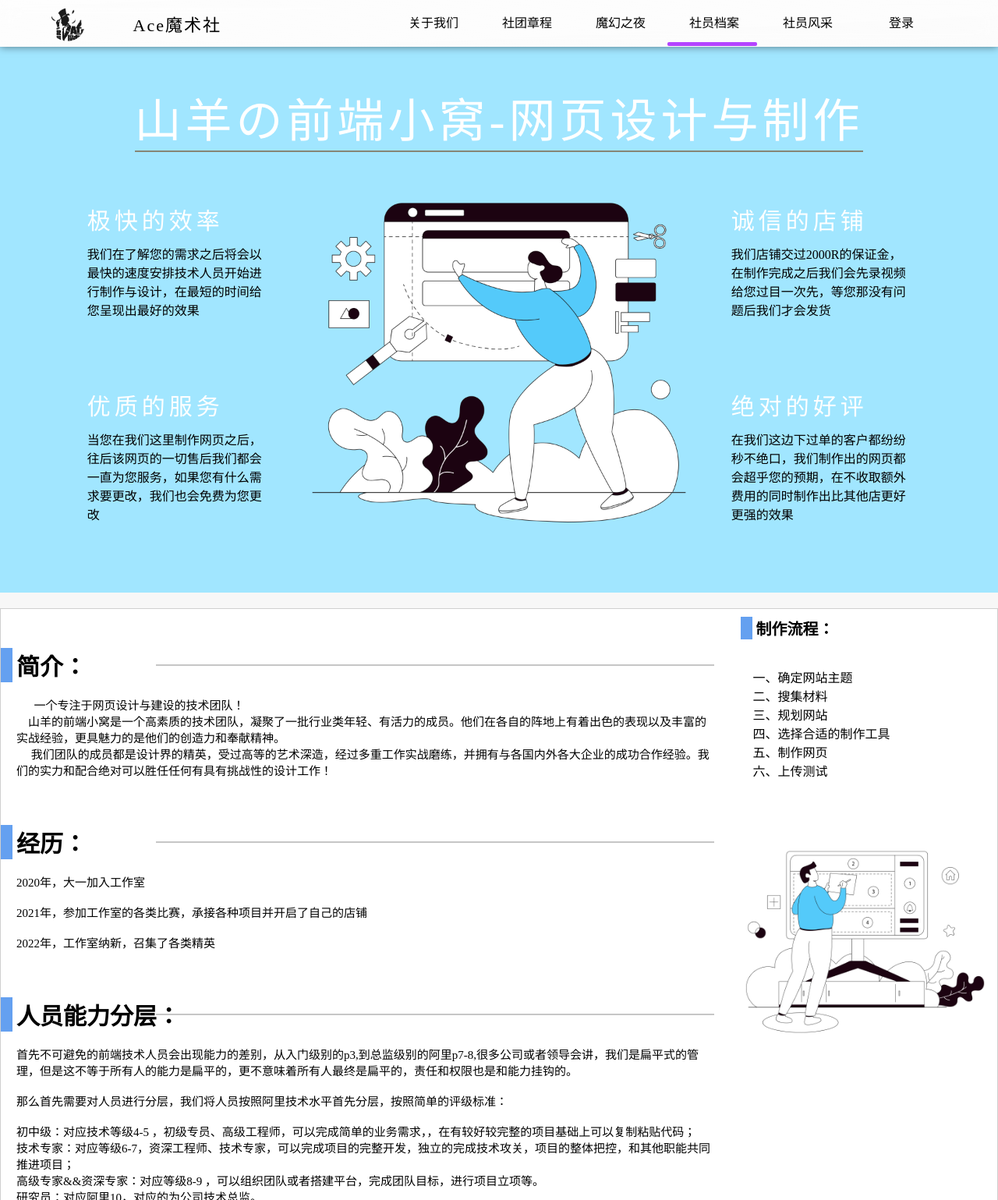
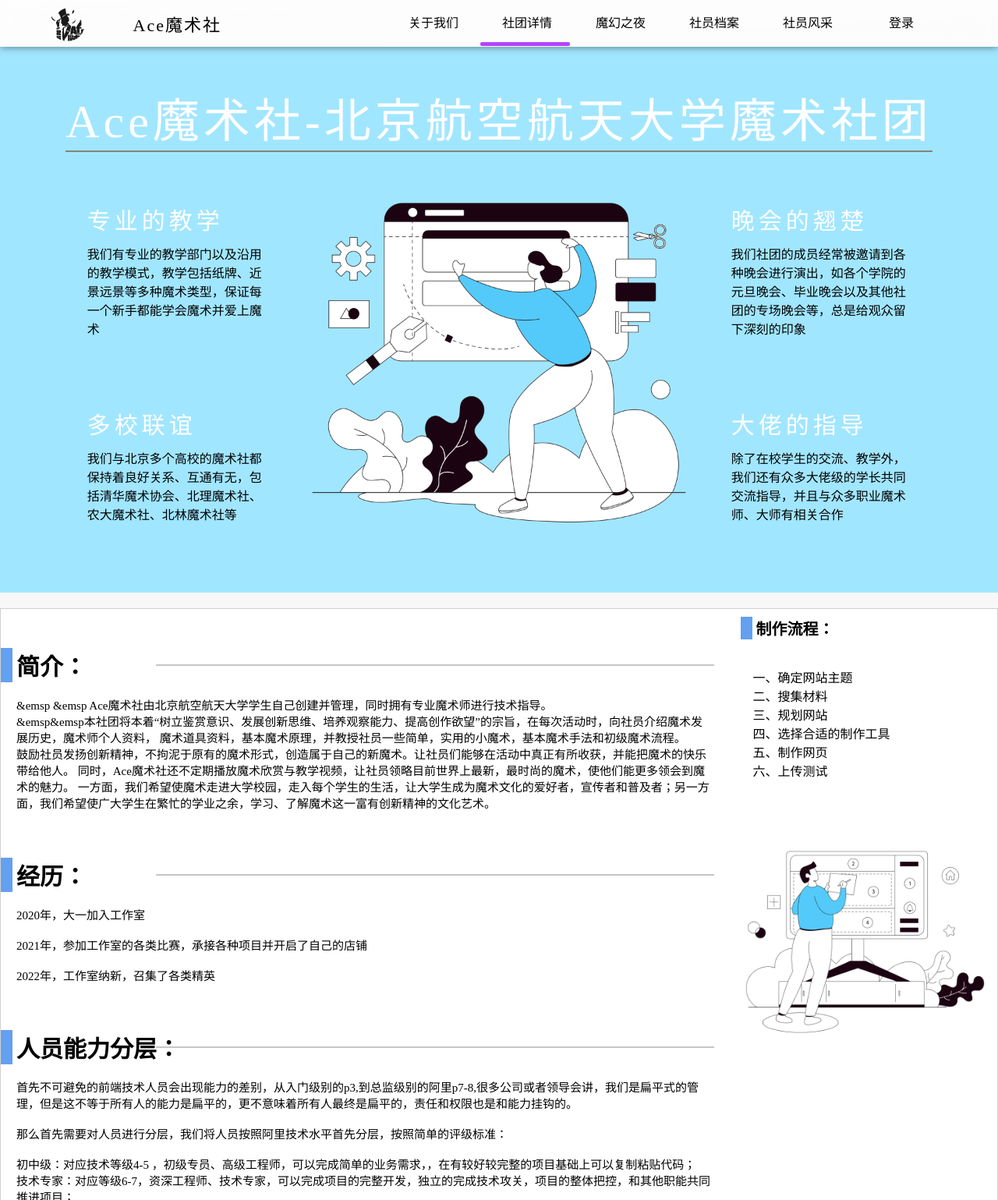
Before and after one commit to BUAA-AceMagic/BUAA-AceMagic.github.io, a plain HTML site: page details.html in a window 1280 px wide. Shown: the top 1539 px of the page at 78% size. Drawn offline with Linux system fonts and the light colour scheme; a web font is replaced by a local one.

Commit message:
完成了部分details

```diff
--- a/make.html
+++ b/details.html
@@ -5,13 +5,13 @@
   <meta charset="UTF-8">
   <meta http-equiv="X-UA-Compatible" content="IE=edge">
   <meta name="viewport" content="width=device-width, initial-scale=1.0">
-  <title>网页制作</title>
+  <title>社团详情</title>
   <link rel="stylesheet" href="./css/nav.css">
   <link rel="stylesheet" href="./css/all.css">
   <link rel="shortcut icon" href="./image/logo.png" type="image/x-icon"/>
   <style>
       body .shell-main-nav ul .nav-box {
-          left: 360px;
+          left: 120px;
       }
 
       body .shell-main {
@@ -225,7 +225,7 @@
         </div>
         <ul>
           <li><a href="./index.html">关于我们</a></li>
-          <li><a href="./make.html">社团章程</a></li>
+          <li><a href="./details.html">社团详情</a></li>
           <li><a href="./timeline.html">魔幻之夜</a></li>
           <li><a href="./painter.html">社员档案</a></li>
           <li><a href="./Template.html">社员风采</a></li>
@@ -235,28 +235,29 @@
       </div>
   </div>
   <header>
-    <h2>山羊の前端小窝-网页设计与制作</h2>
+    <h2>Ace魔术社-北京航空航天大学魔术社团</h2>
     <!-- <p>只做最优质的产品</p> -->
     <div class="h-b">
       <div class="h-b-l">
         <div class="h-b-l-h">
-          <p>极快的效率</p>
-          <span>我们在了解您的需求之后将会以最快的速度安排技术人员开始进行制作与设计，在最短的时间给您呈现出最好的效果</span>
+          <p>专业的教学</p>
+          <span>我们有专业的教学部门以及沿用的教学模式，教学包括纸牌、近景远景等多种魔术类型，保证每一个新手都能学会魔术并爱上魔术</span>
         </div>
         <div class="h-b-l-b">
-          <p>优质的服务</p>
-          <span>当您在我们这里制作网页之后，往后该网页的一切售后我们都会一直为您服务，如果您有什么需求要更改，我们也会免费为您更改</span>
+          <p>多校联谊</p>
+          <span>我们与北京多个高校的魔术社都保持着良好关系、互通有无，包括清华魔术协会、北理魔术社、农大魔术社、北林魔术社等</span>
         </div>
       </div>
       <img src="./image/网站设计.png" alt="">
+<!--      <img src="./image/details/part1.png" alt="">-->
       <div class="h-b-r">
         <div class="h-b-r-h">
-          <p>诚信的店铺</p>
-          <span>我们店铺交过2000R的保证金，在制作完成之后我们会先录视频给您过目一次先，等您那没有问题后我们才会发货</span>
+          <p>晚会的翘楚</p>
+          <span>我们社团的成员经常被邀请到各种晚会进行演出，如各个学院的元旦晚会、毕业晚会以及其他社团的专场晚会等，总是给观众留下深刻的印象</span>
         </div>
         <div class="h-b-r-b">
-          <p>绝对的好评</p>
-          <span>在我们这边下过单的客户都纷纷秒不绝口，我们制作出的网页都会超乎您的预期，在不收取额外费用的同时制作出比其他店更好更强的效果</span>
+          <p>大佬的指导</p>
+          <span>除了在校学生的交流、教学外，我们还有众多大佬级的学长共同交流指导，并且与众多职业魔术师、大师有相关合作</span>
         </div>
       </div>
     </div>
@@ -266,9 +267,12 @@
       <div class="left">
         <div class="top">
           <h2>简介：</h2>
-          <span><br />&nbsp;&nbsp;&nbsp;&nbsp;&nbsp;&nbsp;一个专注于网页设计与建设的技术团队！<br />
-                            　山羊的前端小窝是一个高素质的技术团队，凝聚了一批行业类年轻、有活力的成员。他们在各自的阵地上有着出色的表现以及丰富的实战经验，更具魅力的是他们的创造力和奉献精神。<br />
-                            我们团队的成员都是设计界的精英，受过高等的艺术深造，经过多重工作实战磨练，并拥有与各国内外各大企业的成功合作经验。我们的实力和配合绝对可以胜任任何有具有挑战性的设计工作！</span>
+          <span><br /> &emsp &emsp Ace魔术社由北京航空航天大学学生自己创建并管理，同时拥有专业魔术师进行技术指导。<br />
+            &emsp&emsp本社团将本着“树立鉴赏意识、发展创新思维、培养观察能力、提高创作欲望”的宗旨，在每次活动时，向社员介绍魔术发展历史，魔术师个人资料，
+            魔术道具资料，基本魔术原理，并教授社员一些简单，实用的小魔术，基本魔术手法和初级魔术流程。<br />
+                          鼓励社员发扬创新精神，不拘泥于原有的魔术形式，创造属于自己的新魔术。让社员们能够在活动中真正有所收获，并能把魔术的快乐带给他人。
+同时，Ace魔术社还不定期播放魔术欣赏与教学视频，让社员领略目前世界上最新，最时尚的魔术，使他们能更多领会到魔术的魅力。
+                          一方面，我们希望使魔术走进大学校园，走入每个学生的生活，让大学生成为魔术文化的爱好者，宣传者和普及者；另一方面，我们希望使广大学生在繁忙的学业之余，学习、了解魔术这一富有创新精神的文化艺术。
         </div>
         <div class="top">
           <h2>经历：</h2>
```
Also changed, not shown: Login.html (+1 -1 lines), Template.html (+1 -1 lines), index.html (+1 -1 lines), painter.html (+1 -1 lines), timeline.html (+1 -1 lines), image/details/part1.png (added).
